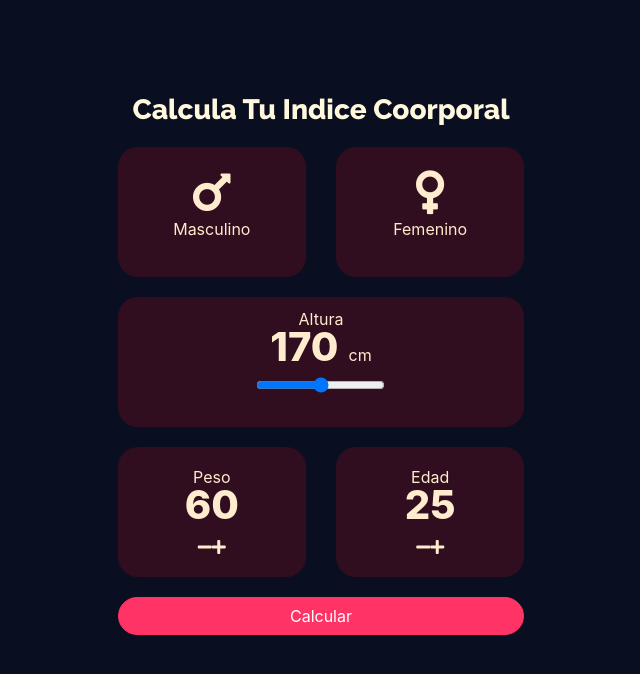
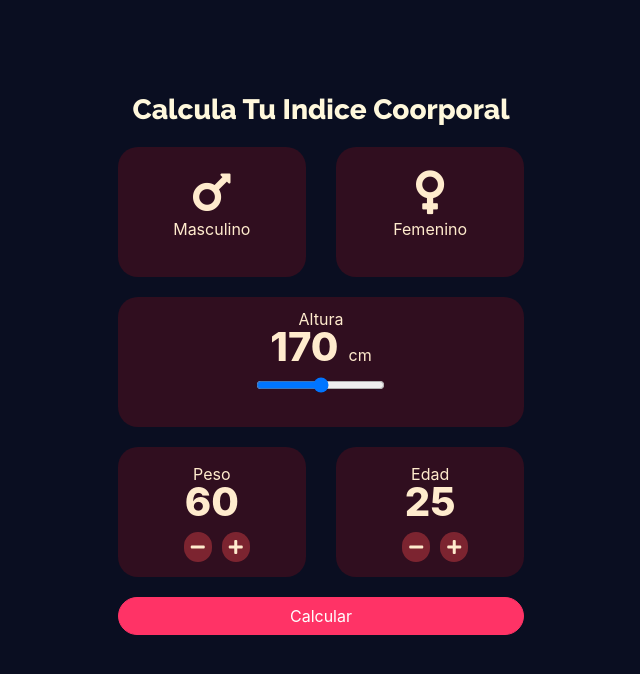
Before and after one commit to alejahndro02/indiceCoorporal, an Angular app: page / in a window 1280 px wide. Shown: the top 674 px of the page, without its empty margins (319-959 px from the left). Built offline with nearby package versions, Linux system fonts and the light colour scheme.

Commit message:
Se agregaron los estilos para la seccion de peso y edad

```diff
--- a/src/app/components/inicio/inicio.component.css
+++ b/src/app/components/inicio/inicio.component.css
@@ -29,3 +29,11 @@
 input[type=range]::-webkit-slider-thumb {
     background: #ff3666;
 }
+
+.signos {
+    cursor: pointer;
+    background-color: #ff4c4f5e;
+    padding: 7px;
+    border-radius: 15px;
+    margin-left: 10px;
+}
```
